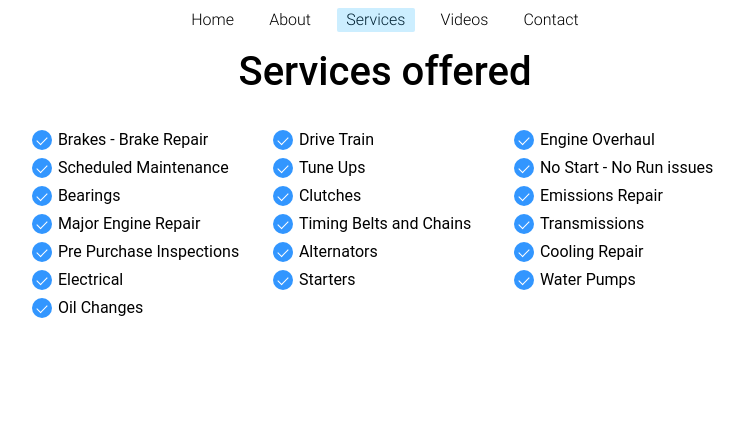
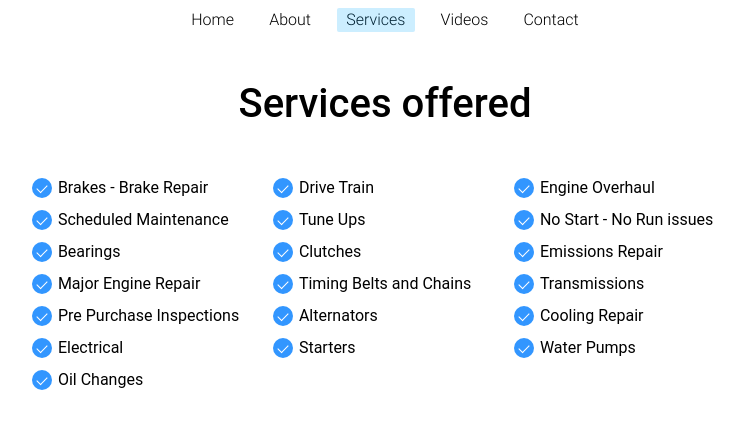
Before and after one commit to rhianonkilzer/jeremysgarage, a Vue app: page /#/services in a window 1280 px wide. Shown: the top 428 px of the page, without its empty margins (255-999 px from the left). Built offline with nearby package versions, Linux system fonts and the light colour scheme.

Commit message:
better spacing on services

```diff
--- a/src/views/Services.vue
+++ b/src/views/Services.vue
@@ -46,7 +46,8 @@
   }
 
   .services > .title {
-    margin-bottom: 2rem;
+    margin-top: 2rem;
+    margin-bottom: 3rem;
   }
 
   .services-list {
@@ -68,7 +69,7 @@
 
     display: flex;
     align-items: center;
-    margin-bottom: 0.25rem;
+    margin-bottom: 0.5rem;
 
     /* Space for the checkmark */
     padding-left: 1.65rem;
```
